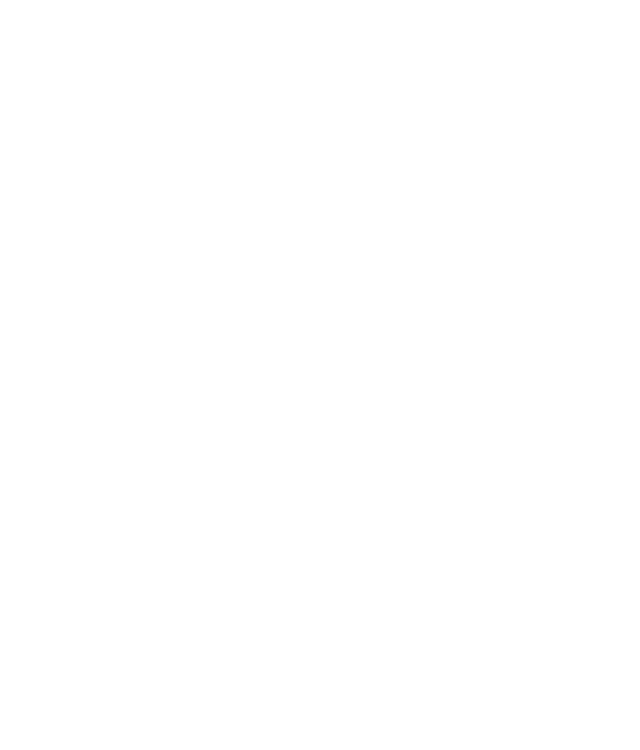
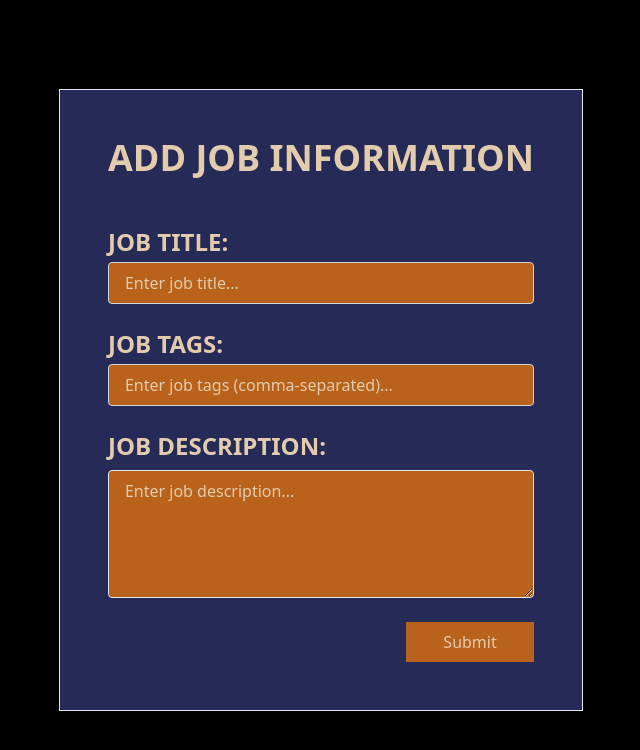
Before and after one commit to mehrabshah/PCC-Frontend, a React (Create React App) app: page /post in a window 1280 px wide. Before the commit this address had no page. Shown: the top 750 px of the page, without its empty margins (319-959 px from the left). Built offline with nearby package versions, Linux system fonts and the light colour scheme.

Commit message:
almost completed

```diff
--- a/src/App.js
+++ b/src/App.js
@@ -13,6 +13,7 @@
 import UserProfileEmployer from './components/Employer/UserProfileEmployer';
 import QuestionsTest2 from './components/UserProfile/QuestionsTest2';
 import QuestionsTest3 from './components/UserProfile/QuestionsTest3';
+import PostJob from './components/Employer/PostJob';
 function App() {
   return (
     <>
@@ -30,8 +31,7 @@
                   <Route path="/questiontest1" element={<QuestionsTest1/>}></Route>
                   <Route path="/questiontest2" element={<QuestionsTest2/>}></Route>
                   <Route path="/questiontest3" element={<QuestionsTest3/>}></Route>
-
-
+                  <Route path="/post" element={<PostJob/>}></Route>
               </Routes>
            </BrowserRouter>
     </>
--- /dev/null
+++ b/src/components/Employer/PostJob.js
@@ -0,0 +1,123 @@
+import React, { useState } from 'react';
+import { useDispatch } from 'react-redux';
+import { useNavigate } from 'react-router-dom';
+import { postArrayAdd } from '../../redux/postarray';
+export default function PostJob() {
+    const navigate = useNavigate();
+    const dispatch=useDispatch();
+    const [jobTitle, setJobTitle] = useState('');
+    const handleTitleChange = (e) => {
+        setJobTitle(e.target.value);
+    };
+    const [jobDescription, setJobDescription] = useState('');
+    const handleDescriptionChange = (e) => {
+        setJobDescription(e.target.value);
+    };
+    const [jobTags, setJobTags] = useState('');
+
+    const handleTagsChange = (e) => {
+        setJobTags(e.target.value);
+    };
+
+    // const [selectedImage, setSelectedImage] = useState(null);
+
+    // const handleImageChange = (e) => {
+    //     const file = e.target.files[0];
+    //     setSelectedImage(file);
+    // };
+
+    // const handleUpload = () => {
+    //     // Perform upload logic here
+    //     if (selectedImage) {
+    //         // You can use the 'selectedImage' file for further processing, such as uploading to a server or displaying it in the UI
+    //         console.log('Selected image:', selectedImage);
+    //     }
+    // };
+    const handleSubmit = (e) => {
+        e.preventDefault();
+
+
+
+        // Create a new object with job information
+        const newObject = {
+            jobTitle,
+            jobDescription,
+            jobTags,
+        };
+
+        // Dispatch the addObject action with the new object
+        dispatch(postArrayAdd(newObject));
+
+        // Redirect to the employer location
+        // Navigate to the employer page
+        navigate('/employer');
+    };
+    return (
+        <>
+            <div className="h-screen w-screen  bg-black overflow-x-hidden box-border m-0 p-0 ">
+                <div className="lg:max-w-6xl h-full  lg:mx-auto ">
+                    {/* container-inner */}
+                    <div className="lg:flex lg:flex-row  h-full flex flex-col     items-center justify-center">
+                        <div className='bg-[#262A56]  p-12 border  border-gray-200  space-y-12 m-4'>
+                            <div className='flex flex-row items-center justify-center'>
+                                <h1 className='text-[#E3CCAE] uppercase text-4xl font-bold'>Add Job Information</h1>
+                            </div>
+                            <form onSubmit={handleSubmit} className="space-y-6   ">
+
+
+                                <div className="flex-col space-y-1">
+                                    <label htmlFor="jobTitle" className="mr-2  text-[#E3CCAE] font-bold uppercase text-2xl ">Job Title:</label>
+                                    <input
+                                        type="text"
+                                        id="jobTitle"
+                                        className="w-full px-4 py-2 rounded border border-gray-300 bg-[#B8621B] focus:outline-none placeholder:text-[#E3CCAE]"
+                                        value={jobTitle}
+                                        onChange={handleTitleChange}
+                                        placeholder="Enter job title..."
+                                        required
+                                    />
+                                </div>
+                                <div className="flex flex-col space-y-1">
+                                    <label htmlFor="jobTags" className="text-[#E3CCAE] mr-2  font-bold uppercase text-2xl">Job Tags:</label>
+                                    <input
+                                        type="text"
+                                        id="jobTags"
+                                        className="w-full px-4 py-2 rounded border border-gray-300 bg-[#B8621B] focus:outline-none / placeholder:text-[#E3CCAE]"
+                                        value={jobTags}
+                                        onChange={handleTagsChange}
+                                        placeholder="Enter job tags (comma-separated)..."
+                                        required
+                                    />
+                                </div>
+                                <div className="flex flex-col">
+                                    <label htmlFor="jobDescription" className="text-[#E3CCAE]  mb-2 font-bold uppercase text-2xl">Job Description:</label>
+                                    <textarea
+                                        id="jobDescription"
+                                        className="w-full px-4 py-2 h-32 rounded border bg-[#B8621B] focus:outline-none placeholder:text-[#E3CCAE] "
+                                        value={jobDescription}
+                                        onChange={handleDescriptionChange}
+                                        placeholder="Enter job description..."
+                                        required
+
+                                    />
+                                </div>
+
+                                {/* <div>
+                                    <input type="file" onChange={handleImageChange} accept="image/*" />
+                                    <button onClick={handleUpload} className="text-[#E3CCAE]"></button>
+                                </div> */}
+                                <div className='w-full flex flex-row justify-end'>
+                                    <button type="submit" className='bg-[#B8621B] h-10 w-32 text-[#E3CCAE] flex justify-center items-center hover:bg-blue-900 '>Submit</button>
+                                </div>
+
+                            </form>
+
+                        </div>
+                    </div>
+                </div>
+            </div>
+
+
+        </>
+    )
+}
--- /dev/null
+++ b/src/components/Employer/Posted.js
@@ -0,0 +1,38 @@
+import React from 'react'
+
+export default function Posted(props) {
+    return (
+        <>
+            <div className='sm:w-[70%] bg-[#262A56] w-full '>
+                <div className='flex flex-col  pt-8 pb-2 pl-4 pr-4 space-y-2'>
+                    {/* image and Hr Title */}
+                    <div className='flex flex-row space-x-4 '>
+                        <div className="h-[7rem] w-[7rem] rounded-[6rem]  border-4 overflow-hidden">
+                            <img  src="https://png.pngtree.com/png-vector/20190710/ourmid/pngtree-user-vector-avatar-png-image_1541962.jpg" className="w-64 overflow-hidden" alt=""></img>
+                        </div>
+                        <div className='flex flex-col'>
+                        <div className='text-[#E3CCAE] text-3xl font-bold'>Mehrab Ali</div>
+                        <div className='text-[#E3CCAE]'>Hr executive with more than 4 years of experience</div>
+                        </div>
+                    </div>
+                    {/* Job Title */}
+                    <div className='text-[#E3CCAE]'>
+                       {props.jobTitle}
+                    </div>
+                    {/* Job Tags */}
+                    <div className='text-[#E3CCAE]'>
+                       {props.jobDescription}
+                    </div>
+                    {/* Job Description */}
+                    <div className='text-[#E3CCAE]'>
+                       {props.jobTags}
+                    </div>
+                    {/* Job Image */}
+                    <div>
+                         <img className="w-[32rem] h-[18rem]"  src="./images/Hiring.jpg"></img>
+                    </div>
+                </div>
+            </div>
+        </>
+    )
+}
--- a/src/components/UserProfile/Jobs.js
+++ b/src/components/UserProfile/Jobs.js
@@ -1,7 +1,9 @@
 import React from 'react'
-
+import Posted from '../Employer/Posted'
 export default function Jobs() {
   return (
-    <div>Jobs</div>
+    <div>
+      <Posted/>
+    </div>
   )
 }
--- a/src/components/UserProfile/UserProfile.js
+++ b/src/components/UserProfile/UserProfile.js
@@ -68,8 +68,8 @@
                                         <div className='flex items-center justify-center / h-12 text-xl bg-[#B8621B] w-24 text-[#E3CCAE]  hover:bg-blue-900' onClick={() => handleTabClick(1)}>
                                             <button>Info</button>
                                         </div>
-                                        <div className='flex items-center justify-center h-12 text- xl bg-[#B8621B] w-24 text-[#E3CCAE]  hover:bg-blue-900 ' onClick={() => handleTabClick(2)}>
-                                            <button>Jobs</button>
+                                        <div className='flex items-center justify-center h-12 text- xl bg-[#B8621B] / w-32 text-[#E3CCAE]  hover:bg-blue-900 ' onClick={() => handleTabClick(2)}>
+                                            <button>Match Jobs</button>
                                         </div>
                                     </div>
                                     <div className='h-[0.09rem]  bg-[#E3CCAE] w-72'>
--- /dev/null
+++ b/src/redux/postarray.js
@@ -0,0 +1,24 @@
+import { createSlice } from '@reduxjs/toolkit'
+export const postArraySlice = createSlice({
+  name: 'postArray',
+  initialState:[],
+
+
+  reducers: {
+    postArrayAdd: (state,action) => {
+
+        const newPost = {
+            jobTitle:action.payload.jobTitle,
+            jobDescription:action.payload.jobDescription,
+            jobTags:action.payload.jobTitle,
+
+            // Use the payload as the question text
+          };
+
+        return [...state,newPost ];
+    },
+  },
+})
+// Action creators are generated for each case reducer function
+export const {postArrayAdd} = postArraySlice.actions
+export default postArraySlice.reducer
--- a/src/redux/store.js
+++ b/src/redux/store.js
@@ -6,6 +6,7 @@
 import test1bool from './test1bool';
 import test2bool from './test2bool';
 import test3bool from './test3bool';
+import postarray from './postarray';
 export const store = configureStore({
   reducer: {
     counter: countReducer,
@@ -15,5 +16,6 @@
     test1bool:test1bool,
     test2bool:test2bool,
     test3bool:test3bool,
+    postarray:postarray,
   },
 })
--- a/src/redux/test1Questionaire.js
+++ b/src/redux/test1Questionaire.js
@@ -4,6 +4,7 @@
   initialState:[],
   reducers: {
     test1AddQuestion: (state,action) => {
+
       const newQuestion = {
         id: Date.now(),
         text: action.payload, // Use the payload as the question text
```
Also changed, not shown: src/components/Employer/UserProfileEmployer.js (+17 -4 lines), 1 other file (tests, documents, lock files or other folders).
